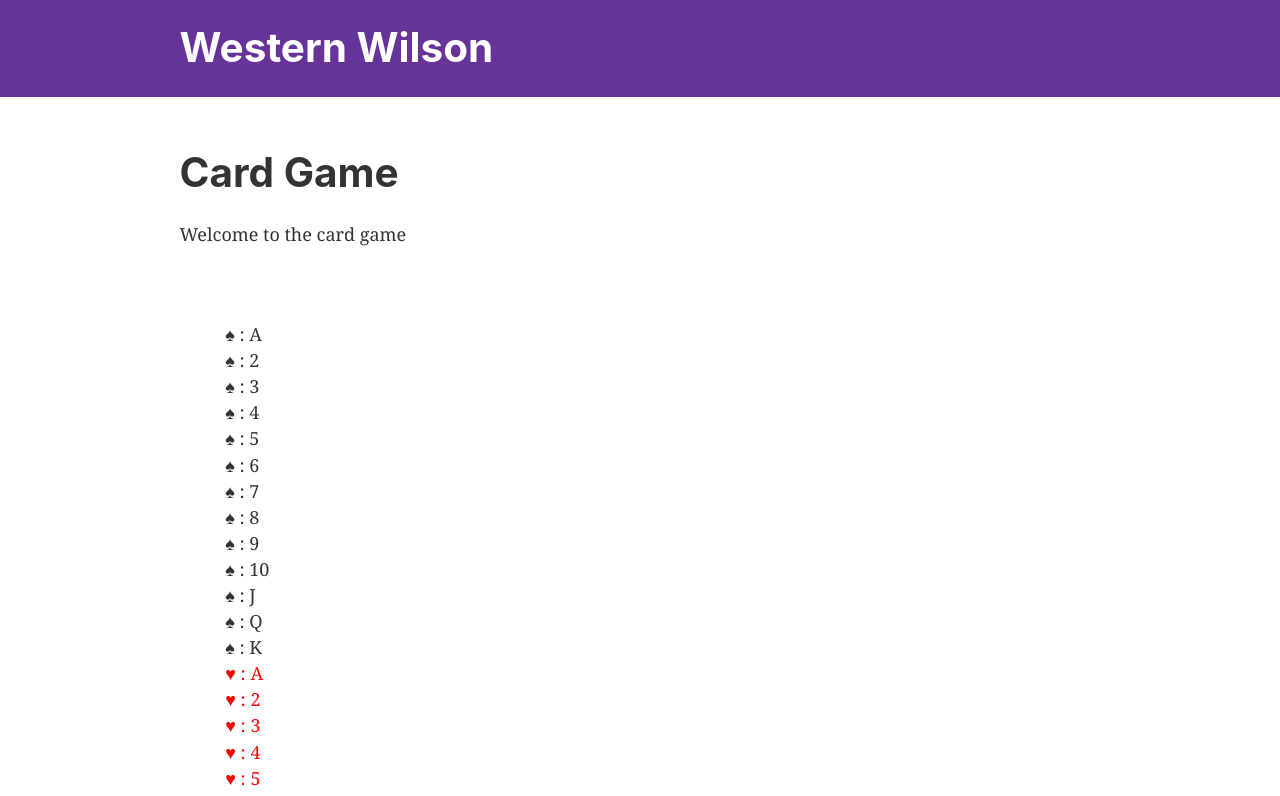
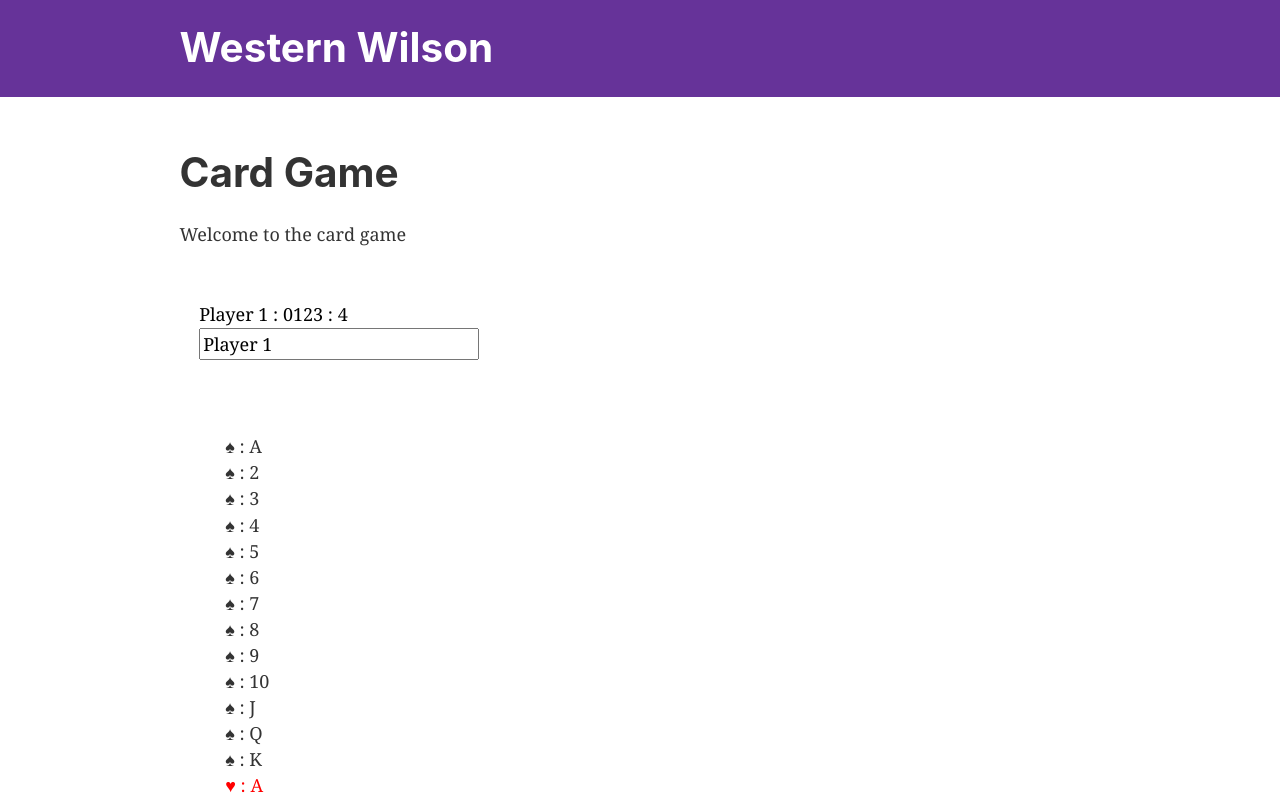
Before and after one commit to wjkw1/western-wilson-gatsby-profile-website, a Gatsby site: page /card-game in a window 1280 px wide. Shown: the top 796 px of the page. Built offline with nearby package versions, Linux system fonts and the light colour scheme; Gatsby itself is replaced by a stand-in of ours.

Commit message:
Added player component, corrected some of the card and deck functionality. Also added player component to GameBoard

```diff
--- a/src/components/CardGame/Card.js
+++ b/src/components/CardGame/Card.js
@@ -1,7 +1,7 @@
 import React from "react"
 
 const Card = props => {
-  if (props.suit == "WILD") {
+  if (props.suit === "WILD") {
     return (
       <div
         style={{
@@ -11,7 +11,7 @@ const Card = props => {
         {props.value}
       </div>
     )
-  } else if (props.suit == "♣︎" || props.suit == "♠︎") {
+  } else if (props.suit === "♣︎" || props.suit === "♠︎") {
     return (
       <>
         <div style={{}}>
--- a/src/components/CardGame/Deck.js
+++ b/src/components/CardGame/Deck.js
@@ -1,8 +1,9 @@
 import React from "react"
 import Card from "./Card"
 
+//This gives a deck of 56 cards, divisible by 8 so perfect for our card game
 const Deck = props => {
-  const wilds = ["joker-1", "joker-2"]
+  const wilds = ["joker-1", "joker-2", "joker-3", "joker-4"]
   const suits = ["♠︎", "♥︎", "♣︎", "♦︎"]
   const values = [
     "A",
@@ -23,16 +24,20 @@ const Deck = props => {
   let cardDeck = []
   const buildDeck = () => {
     let card = []
+    let index = 0
+    let id = ""
 
     suits.map(suit => {
       values.map(value => {
-        card = { suit: suit, value: value, isFaceUp: false }
+        id = "cardId_" + index++
+        card = { key: id, suit: suit, value: value, isFaceUp: false }
         cardDeck.push(card)
       })
     })
 
     wilds.map(value => {
-      card = { suit: "WILD", value: value, isFaceUp: false }
+      id = "cardId_" + index++
+      card = { key: id, suit: "WILD", value: value, isFaceUp: false }
       cardDeck.push(card)
     })
 
@@ -54,6 +59,7 @@ const Deck = props => {
         {cardDeck.map(card => {
           return (
             <Card
+              key={card.key}
               suit={card.suit}
               value={card.value}
               isFaceUp={card.isFaceUp}
--- a/src/components/CardGame/GameBoard.js
+++ b/src/components/CardGame/GameBoard.js
@@ -1,7 +1,10 @@
 import React from "react"
 import Deck from "./Deck"
+import Player from "./Player"
 
 const GameBoard = () => {
+  const hand = [0, 1, 2, 3]
+
   return (
     <>
       <div
@@ -11,6 +14,7 @@ const GameBoard = () => {
           padding: `0 1.0875rem 1.45rem`,
         }}
       >
+        <Player name="Player 1" hand={hand} />
         <Deck />
       </div>
     </>
--- /dev/null
+++ b/src/components/CardGame/Player.js
@@ -0,0 +1,37 @@
+import React, { useState } from "react"
+import PropTypes from "prop-types"
+
+const Player = props => {
+  console.log(props.name + "\n" + props.hand + "\n" + props.hand.length)
+
+  const [name, setName] = useState(props.name)
+
+  return (
+    <>
+      <div
+        style={{
+          color: `black`,
+        }}
+      >
+        {name} : {props.hand} : {props.hand.length}
+      </div>
+      <input
+        type="text"
+        value={name}
+        onChange={e => setName(e.target.value)}
+      ></input>
+    </>
+  )
+}
+
+Player.propTypes = {
+  name: PropTypes.string,
+  hand: PropTypes.array,
+}
+
+Player.defaultProps = {
+  name: ``,
+  name: [],
+}
+
+export default Player
```
